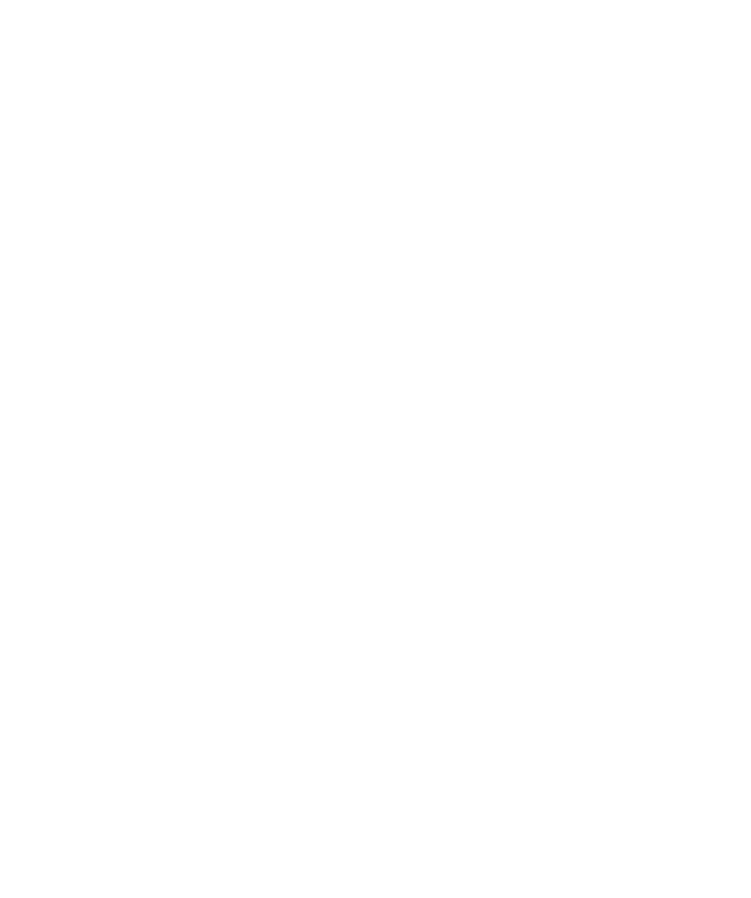
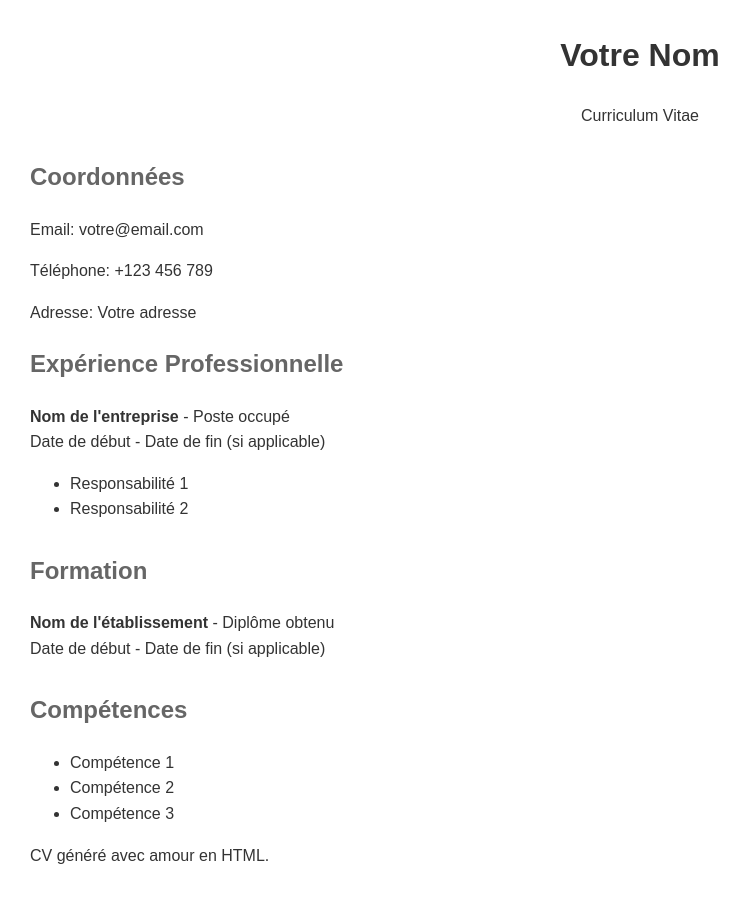
Before and after one commit to Etienne56000/Breton_Etienne.github.io, a plain HTML site: page index2.html in a window 1280 px wide. Shown: the whole page, without its empty margins (0-751 px from the left). Before the commit the page ends 800 px from the top, so only its background shows below. Drawn offline with Linux system fonts and the light colour scheme.

Commit message:
Update index2.html

```diff
--- a/index2.html
+++ b/index2.html
@@ -31,3 +31,48 @@
 </head>
 <body>
     <header>
+        <h1>Votre Nom</h1>
+        <p>Curriculum Vitae</p>
+    </header>
+
+    <section class="contact-info">
+        <h2>Coordonnées</h2>
+        <p>Email: votre@email.com</p>
+        <p>Téléphone: +123 456 789</p>
+        <p>Adresse: Votre adresse</p>
+    </section>
+
+    <section class="experience">
+        <h2>Expérience Professionnelle</h2>
+        <p><strong>Nom de l'entreprise</strong> - Poste occupé<br>
+        Date de début - Date de fin (si applicable)</p>
+        <ul>
+            <li>Responsabilité 1</li>
+            <li>Responsabilité 2</li>
+        </ul>
+
+        <!-- Ajoutez d'autres expériences professionnelles si nécessaire -->
+    </section>
+
+    <section class="education">
+        <h2>Formation</h2>
+        <p><strong>Nom de l'établissement</strong> - Diplôme obtenu<br>
+        Date de début - Date de fin (si applicable)</p>
+
+        <!-- Ajoutez d'autres formations si nécessaire -->
+    </section>
+
+    <section class="skills">
+        <h2>Compétences</h2>
+        <ul>
+            <li>Compétence 1</li>
+            <li>Compétence 2</li>
+            <li>Compétence 3</li>
+        </ul>
+    </section>
+
+    <footer>
+        <p>CV généré avec amour en HTML.</p>
+    </footer>
+</body>
+</html>
```
